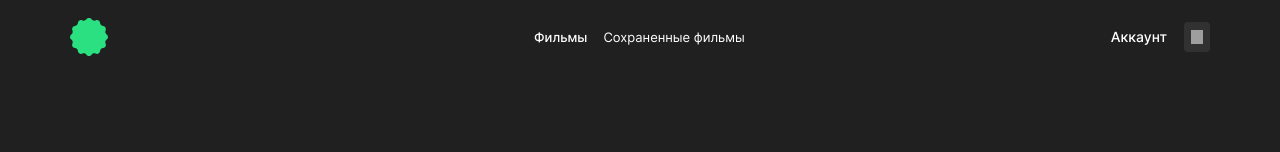
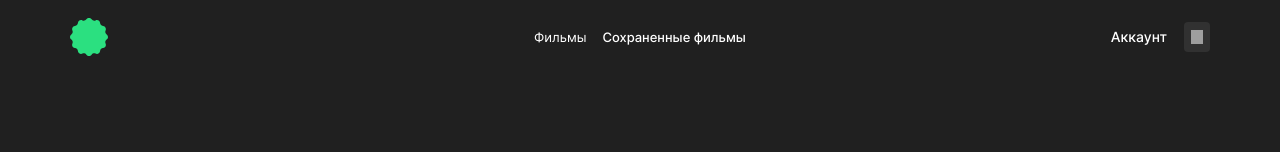
Before and after one commit to SamoshinY/movies-explorer-frontend, a React (Create React App) app: page /saved-movies in a window 1280 px wide. Shown: the top 152 px of the page. Built offline with nearby package versions, Linux system fonts and the light colour scheme; grey boxes are pictures that could not be loaded.

Commit message:
поправить navigation

```diff
--- a/src/components/Navigation/Navigation.css
+++ b/src/components/Navigation/Navigation.css
@@ -31,12 +31,12 @@
   text-decoration: none;
   font-size: 13px;
   line-height: 18px;
-  font-weight: 500;
+  font-weight: 400;
   color: #fff;
 }
 
-.Navigation__movies-link_saved {
-  font-weight: 400;
+.Navigation__movies-link_active {
+  font-weight: 500;
 }
 
 .Navigation__profile-link {
--- a/src/components/Navigation/Navigation.js
+++ b/src/components/Navigation/Navigation.js
@@ -1,23 +1,34 @@
 import './Navigation.css';
 import profile from '../../images/profile_icon.svg';
-import { Link } from 'react-router-dom';
+import { NavLink } from 'react-router-dom';
 
 const Navigation = () => {
   return (
     <nav className="Navigation">
       <nav className="Navigation__wrap">
-        <Link to="/movies" className="Navigation__movies-link">
+        <NavLink
+          to="/movies"
+          className={({ isActive }) =>
+            `Navigation__movies-link ${
+              isActive ? 'Navigation__movies-link_active' : ''
+            }`
+          }
+        >
           Фильмы
-        </Link>
-        <Link
+        </NavLink>
+        <NavLink
           to="/saved-movies"
-          className="Navigation__movies-link Navigation__movies-link_saved"
+          className={({ isActive }) =>
+            `Navigation__movies-link ${
+              isActive ? 'Navigation__movies-link_active' : ''
+            }`
+          }
         >
           Сохраненные фильмы
-        </Link>
+        </NavLink>
       </nav>
 
-      <Link to="/profile" className="Navigation__profile-link">
+      <NavLink to="/profile" className="Navigation__profile-link">
         Аккаунт
         <div className="Navigation__profile-icon-wrap">
           <img
@@ -26,7 +37,7 @@ const Navigation = () => {
             alt="Войти в профиль"
           ></img>
         </div>
-      </Link>
+      </NavLink>
     </nav>
   );
 };
--- a/src/pages/page.css
+++ b/src/pages/page.css
@@ -1,6 +1,6 @@
 .page {
   box-sizing: border-box;
-  background-color: #fff;
+  background-color: #202020;
   font-family: 'Inter', Arial, sans-serif;
   color: #000;
   min-width: 300px;
```
